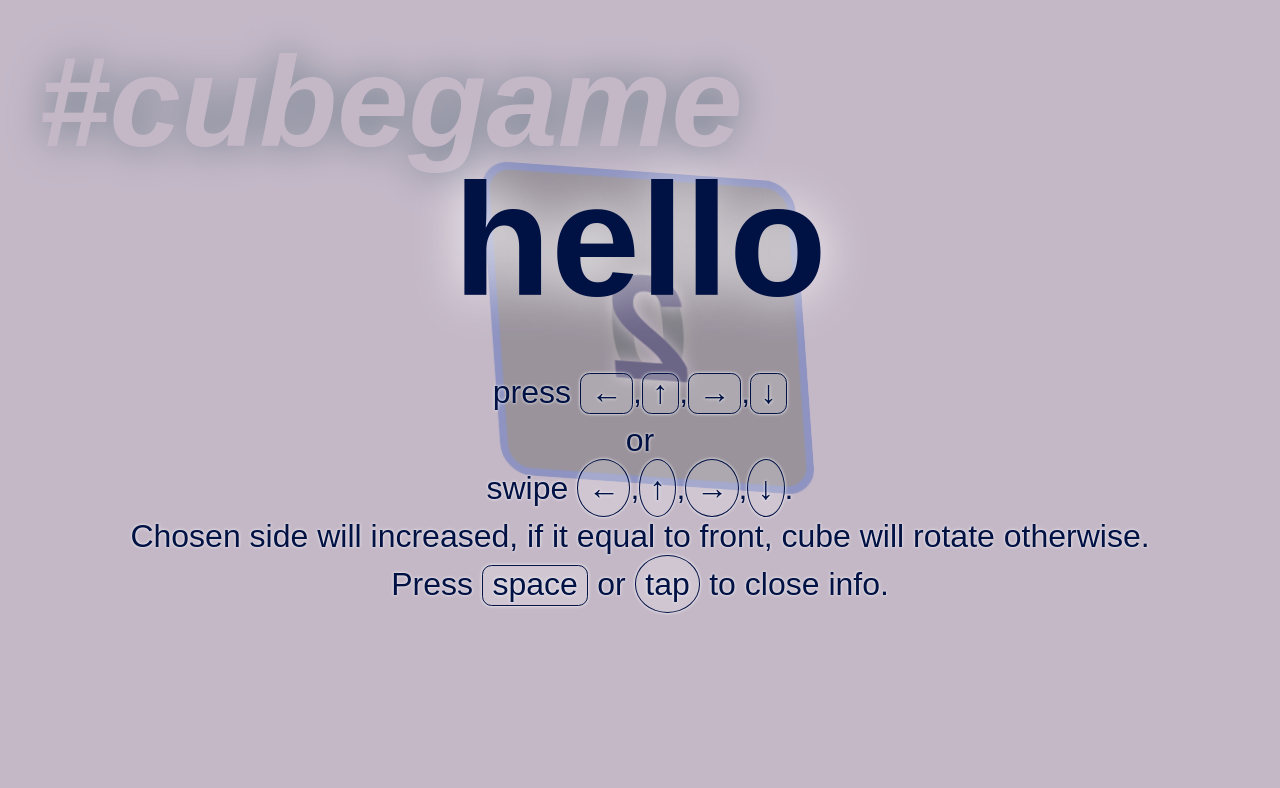
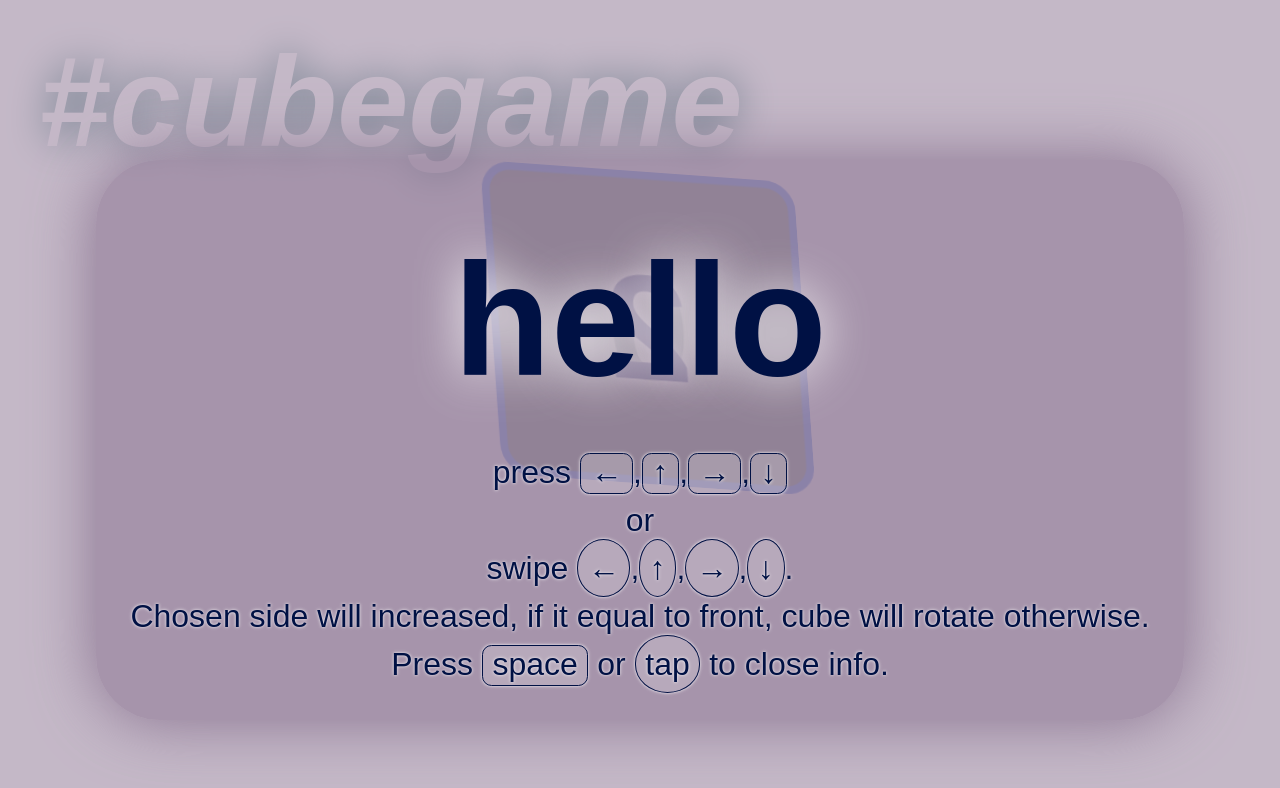
Before and after one commit to titulus/cubegame, a plain HTML site: page index.html in a window 1280 px wide. Drawn offline with Linux system fonts and the light colour scheme.

Commit message:
some info styling

```diff
--- a/index.html
+++ b/index.html
@@ -98,6 +98,9 @@ body {
     margin: 20vh auto 0;
     text-align: center;
     transition: all .1s linear;
+    background-color: inherit;
+    padding: 1em;
+    border-radius: 2em;
   }
   #info h1 {
     margin: 0.3em 0;
--- a/script.js
+++ b/script.js
@@ -283,6 +283,7 @@ function show_info (params) {
 	DOM_h1.innerHTML = params.header;
 	DOM_p.innerHTML = params.text;
 	DOM_info.style.backgroundColor = 'rgba('+get_color(params.header).join(',')+',.5)';
+	DOM_info.childNodes[0].style.boxShadow = '0 0 2em rgb('+get_color(params.header).join(',')+')';
 	DOM_info.style.display = 'block';
 
 	setTimeout(function(){
```
